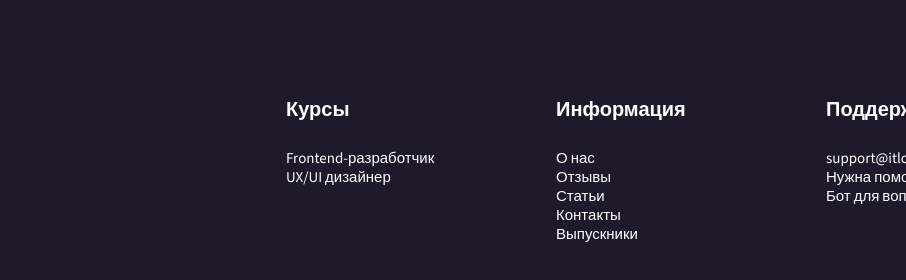
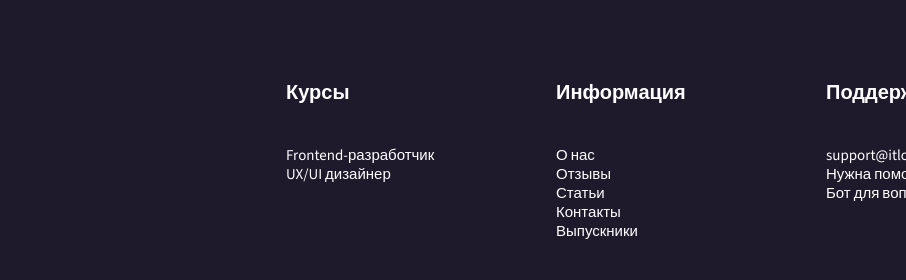
Before and after one commit to gureckij/Footer-Training, a plain HTML site: page index.html in a window 1280 px wide. Shown: the top 280 px of the page, 374-1280 px from the left. Drawn offline with nearby package versions, Linux system fonts and the light colour scheme.

Commit message:
(8/11) Установите вертикальные отступы заголовка

```diff
--- a/css/style.css
+++ b/css/style.css
@@ -52,6 +52,8 @@ body {
 .footer-navigation-topic h2 {
     font-size: 20px;
     line-height: 46px;
+    margin-top: 0;
+    margin-bottom: 30px;
 }
 
 .footer-navigation {
```
